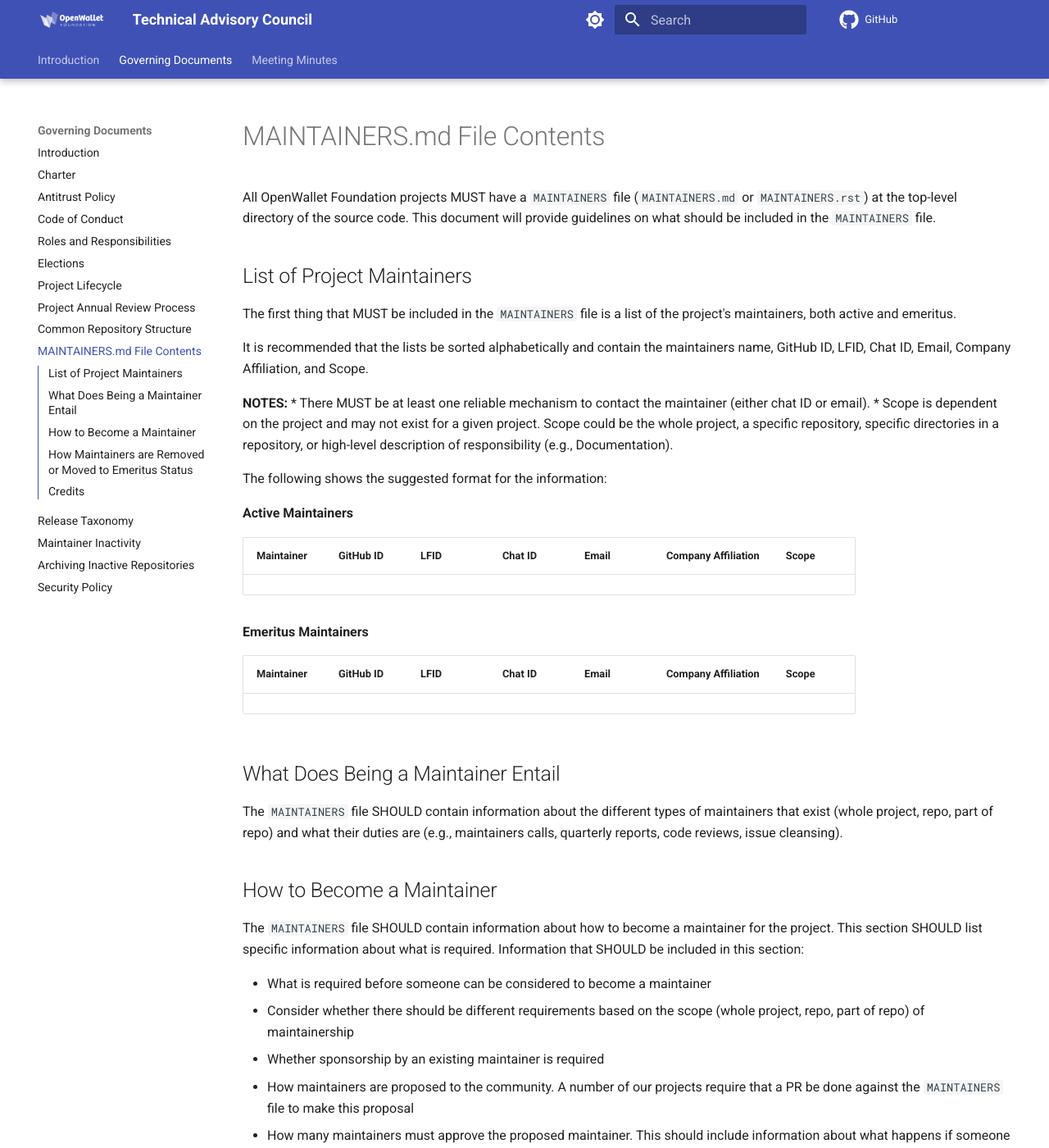
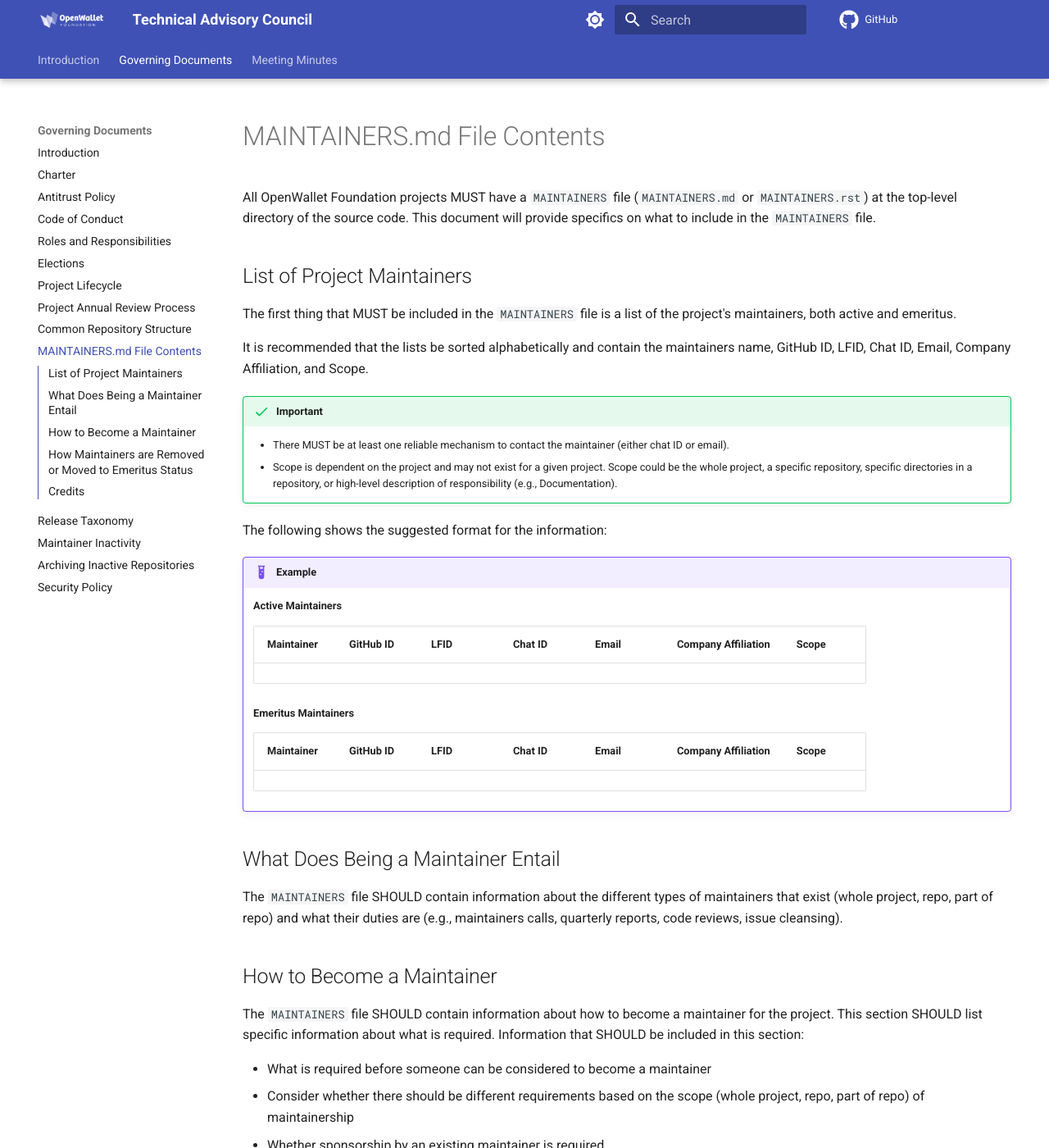
Before and after one commit to openwallet-foundation/tac, an MkDocs documentation site: the page built from docs/governance/maintainers-file-content.md, in a window 1280 px wide and 1400 px high. Shown: the whole window at 82% size. Built offline with MkDocs 1.6.1 and Material for MkDocs 9.7.7, drawn with Linux system fonts in a browser that asks for light colours; comment, search, counter and statistics services are not loaded; some of the changed text lies outside the part shown.

Commit message:
remove Hyperledger-isms
Signed-off-by: Tracy Kuhrt <tracy.a.kuhrt@accenture.com>

```diff
--- a/docs/governance/maintainers-file-content.md
+++ b/docs/governance/maintainers-file-content.md
@@ -1,30 +1,31 @@
 [//]: # (SPDX-License-Identifier: CC-BY-4.0)
 
 # MAINTAINERS.md File Contents
-All OpenWallet Foundation projects MUST have a `MAINTAINERS` file (`MAINTAINERS.md` or `MAINTAINERS.rst`) at the top-level directory of the source code. This document will provide guidelines on what should be included in the `MAINTAINERS` file.
+All OpenWallet Foundation projects MUST have a `MAINTAINERS` file (`MAINTAINERS.md` or `MAINTAINERS.rst`) at the top-level directory of the source code. This document will provide specifics on what to include in the `MAINTAINERS` file.
 
 ## List of Project Maintainers
 The first thing that MUST be included in the `MAINTAINERS` file is a list of the project's maintainers, both active and emeritus.
 
 It is recommended that the lists be sorted alphabetically and contain the maintainers name, GitHub ID, LFID, Chat ID, Email, Company Affiliation, and Scope.
 
-**NOTES:**
-* There MUST be at least one reliable mechanism to contact the maintainer (either chat ID or email).
-* Scope is dependent on the project and may not exist for a given project. Scope could be the whole project, a specific repository, specific directories in a repository, or high-level description of responsibility (e.g., Documentation).
+!!! success "Important"
+    * There MUST be at least one reliable mechanism to contact the maintainer (either chat ID or email).
+    * Scope is dependent on the project and may not exist for a given project. Scope could be the whole project, a specific repository, specific directories in a repository, or high-level description of responsibility (e.g., Documentation).
 
 The following shows the suggested format for the information:
 
-**Active Maintainers**
+!!! example
+    **Active Maintainers**
 
-| Maintainer | GitHub ID | LFID | Chat ID | Email | Company Affiliation | Scope |
-| ---------- | --------- | ---- | ------- | ----- | ------------------- | ----- |
-|            |           |      |         |       |                     |       |
+    | Maintainer | GitHub ID | LFID | Chat ID | Email | Company Affiliation | Scope |
+    | ---------- | --------- | ---- | ------- | ----- | ------------------- | ----- |
+    |            |           |      |         |       |                     |       |
 
-**Emeritus Maintainers**
+    **Emeritus Maintainers**
 
-| Maintainer | GitHub ID | LFID | Chat ID | Email | Company Affiliation | Scope |
-| ---------- | --------- | ---- | ------- | ----- | ------------------- | ----- |
-|            |           |      |         |       |                     |       |
+    | Maintainer | GitHub ID | LFID | Chat ID | Email | Company Affiliation | Scope |
+    | ---------- | --------- | ---- | ------- | ----- | ------------------- | ----- |
+    |            |           |      |         |       |                     |       |
 
 ## What Does Being a Maintainer Entail
 The `MAINTAINERS` file SHOULD contain information about the different types of maintainers that exist (whole project, repo, part of repo) and what their duties are (e.g., maintainers calls, quarterly reports, code reviews, issue cleansing).
@@ -35,7 +36,7 @@
 * What is required before someone can be considered to become a maintainer
 * Consider whether there should be different requirements based on the scope (whole project, repo, part of repo) of maintainership
 * Whether sponsorship by an existing maintainer is required
-* How maintainers are proposed to the community. A number of our projects require that a PR be done against the `MAINTAINERS` file to make this proposal
+* How maintainers are proposed to the community. A number of open source projects require that a PR be done against the `MAINTAINERS` file to make this proposal
 * How many maintainers must approve the proposed maintainer. This should include information about what happens if someone vetoes the proposal
 * How long the existing maintainers have to respond to the proposal
 
```
